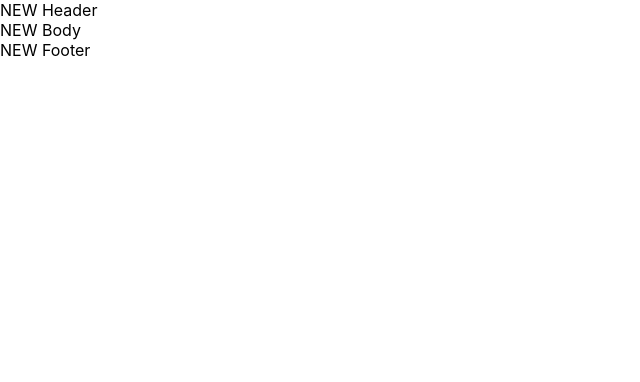
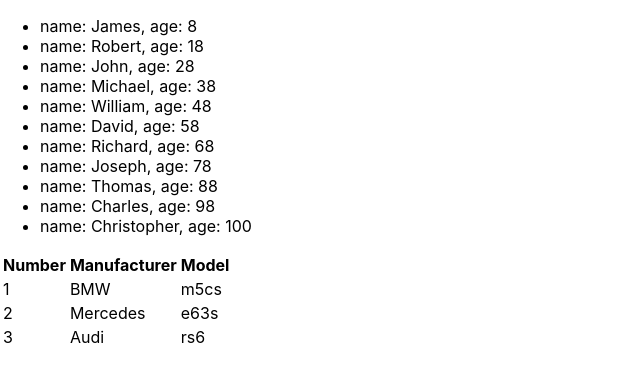
Before and after one commit to RomanChuchval/microtasks_1, a React (Create React App) app: page / in a window 1280 px wide. Shown: the top 382 px of the page, without its empty margins (0-640 px from the left). Built offline with nearby package versions, Linux system fonts and the light colour scheme.

Commit message:
map method microtasks

```diff
--- a/src/App.tsx
+++ b/src/App.tsx
@@ -1,15 +1,31 @@
-import React from 'react';
+import React, {useState} from 'react';
 import './App.css';
 import {Header} from "./Components/Header";
 import {Body} from "./Components/Body";
 import {Footer} from "./Components/Footer";
+import {NewComponent} from "./Components/NewComponent";
 
 function App() {
+
+    const students = [
+        {id: 1, name: "James", age: 8},
+        {id: 2, name: "Robert", age: 18},
+        {id: 3, name: "John", age: 28},
+        {id: 4, name: "Michael", age: 38},
+        {id: 5, name: "William", age: 48},
+        {id: 6, name: "David", age: 58},
+        {id: 7, name: "Richard", age: 68},
+        {id: 8, name: "Joseph", age: 78},
+        {id: 9, name: "Thomas", age: 88},
+        {id: 10, name: "Charles", age: 98},
+        {id: 11, name: "Christopher", age: 100},
+    ]
     return (
         <>
-            <Header titleForHeader={'NEW Header'}/>
-            <Body titleForBody={'NEW Body'}/>
-            <Footer titleForFooter={'NEW Footer'}/>
+            <NewComponent students={students}/>
+            {/*<Header titleForHeader={'NEW Header'}/>*/}
+            {/*<Body titleForBody={'NEW Body'}/>*/}
+            {/*<Footer titleForFooter={'NEW Footer'}/>*/}
         </>
     );
 }
--- /dev/null
+++ b/src/Components/NewComponent.tsx
@@ -0,0 +1,54 @@
+import React from 'react';
+
+type NewComponentType = {
+    //students:Array<StudentsInfoType>
+    students: StudentsInfoType[]
+}
+
+type StudentsInfoType = {
+    id: number;
+    name: string
+    age: number
+}
+
+export const NewComponent = (props: NewComponentType) => {
+
+    const topCars = [
+        {id: 1, manufacturer: 'BMW', model: 'm5cs'},
+        {id: 2, manufacturer: 'Mercedes', model: 'e63s'},
+        {id: 3, manufacturer: 'Audi', model: 'rs6'}
+    ]
+
+    return (
+        <div>
+            <ul>
+                {props.students.map((el, index) => {
+                    return (
+                        <li key={index}>name: {el.name}, age: {el.age}</li>
+                    )
+                })}
+            </ul>
+            <table>
+                <thead>
+                <tr>
+                    <th>Number</th>
+                    <th>Manufacturer</th>
+                    <th>Model</th>
+                </tr>
+                </thead>
+                <tbody>
+                {topCars.map((car, index) => {
+                    //debugger
+                    return (
+                        <tr key={index}>
+                            <td>{index + 1}</td>
+                            <td>{car.manufacturer}</td>
+                            <td>{car.model}</td>
+                        </tr>
+                    )
+                })}
+                </tbody>
+            </table>
+        </div>
+    );
+};
```
